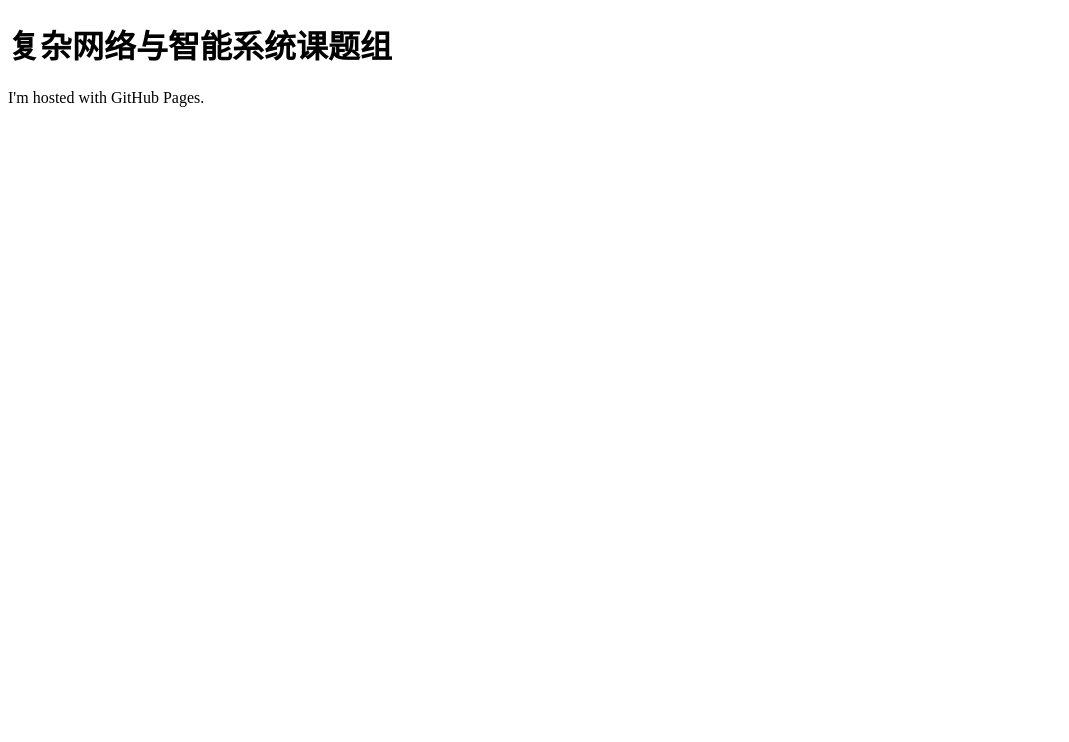
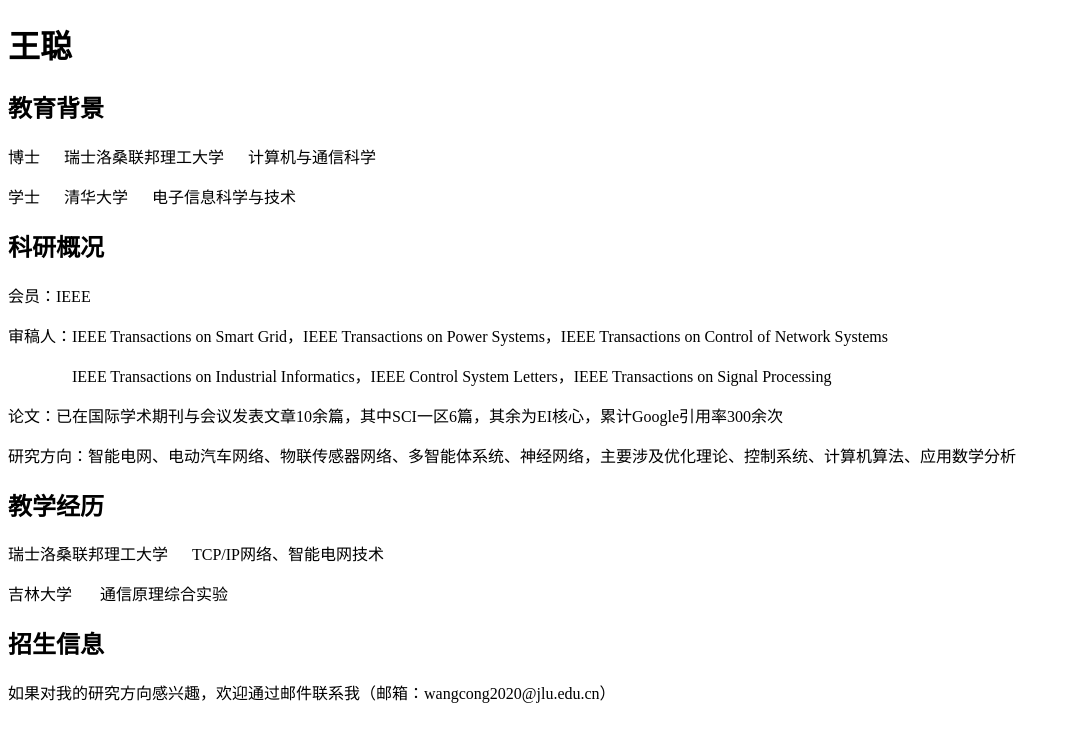
Before and after one commit to cwjlu/cwjlu.github.io, a plain HTML site: page index.html in a window 1280 px wide. Shown: the whole page, without its empty margins (0-1069 px from the left). Drawn offline with Linux system fonts and the light colour scheme.

Commit message:
Update index.html

```diff
--- a/index.html
+++ b/index.html
@@ -1,7 +1,24 @@
 <!DOCTYPE html>
 <html>
+<head>
+<meta http-equiv="Content-Type" content="text/html; charset=utf-8">
+</head>
 <body>
-<h1>复杂网络与智能系统课题组</h1>
-<p>I'm hosted with GitHub Pages.</p>
+<meta http-equiv="Content-Type" content="text/html; charset=utf-8">
+<h1>王聪</h1>
+<h2>教育背景</h2>
+<p>博士&nbsp &nbsp &nbsp 瑞士洛桑联邦理工大学&nbsp &nbsp &nbsp 计算机与通信科学</p>
+<p>学士&nbsp &nbsp &nbsp 清华大学&nbsp &nbsp &nbsp 电子信息科学与技术</p>
+<h2>科研概况</h2>
+<p>会员：IEEE</p>
+<p>审稿人：IEEE Transactions on Smart Grid，IEEE Transactions on Power Systems，IEEE Transactions on Control of Network Systems</p>
+<p>&nbsp &nbsp &nbsp &nbsp &nbsp &nbsp &nbsp &nbsp IEEE Transactions on Industrial Informatics，IEEE Control System Letters，IEEE Transactions on Signal Processing</p>
+<p>论文：已在国际学术期刊与会议发表文章10余篇，其中SCI一区6篇，其余为EI核心，累计Google引用率300余次</p>
+<p>研究方向：智能电网、电动汽车网络、物联传感器网络、多智能体系统、神经网络，主要涉及优化理论、控制系统、计算机算法、应用数学分析</p>
+<h2>教学经历</h2>
+<p>瑞士洛桑联邦理工大学&nbsp &nbsp &nbsp TCP/IP网络、智能电网技术</p>
+<p>吉林大学 &nbsp &nbsp &nbsp 通信原理综合实验</p>
+<h2>招生信息</h2>
+如果对我的研究方向感兴趣，欢迎通过邮件联系我（邮箱：wangcong2020@jlu.edu.cn）
 </body>
 </html>
```
